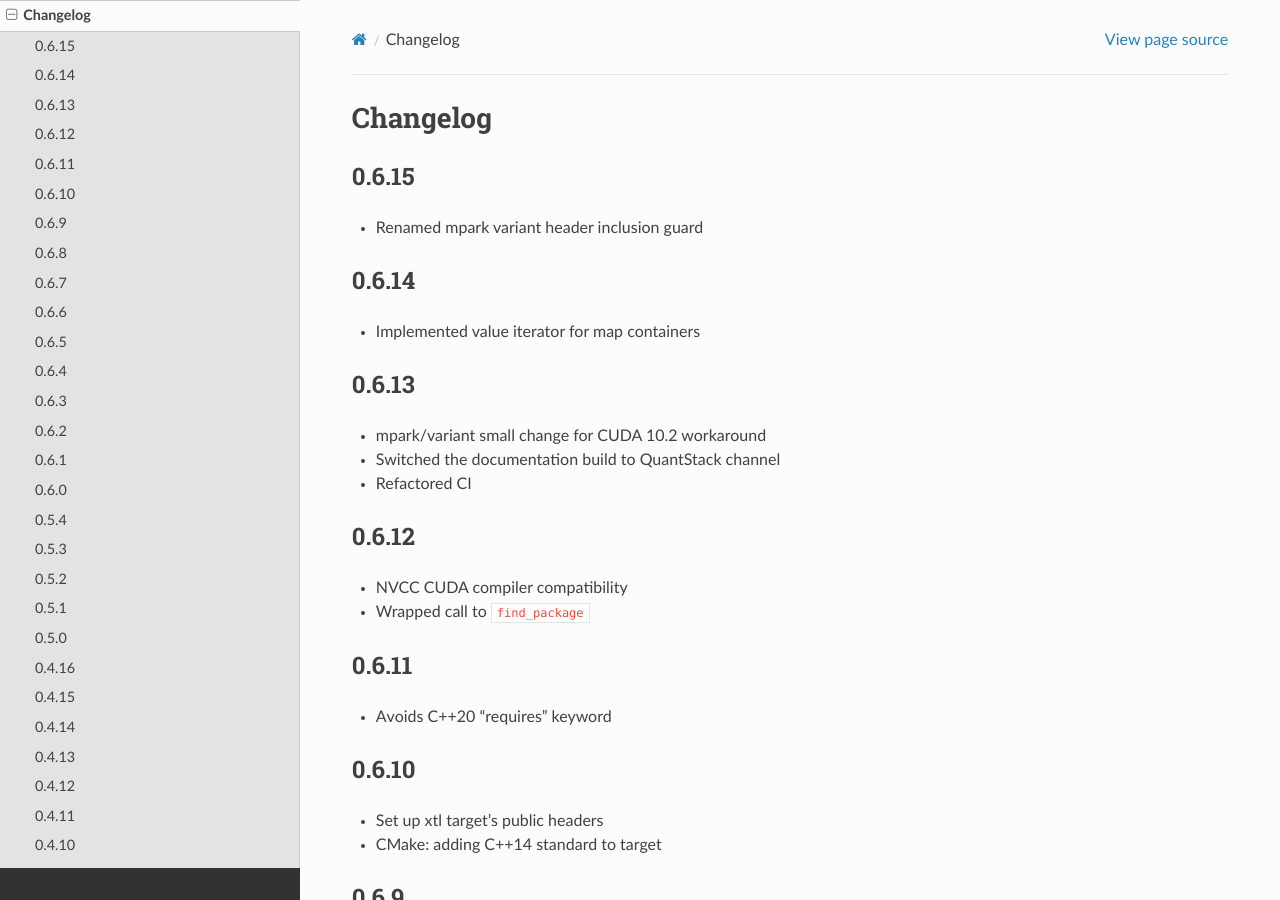
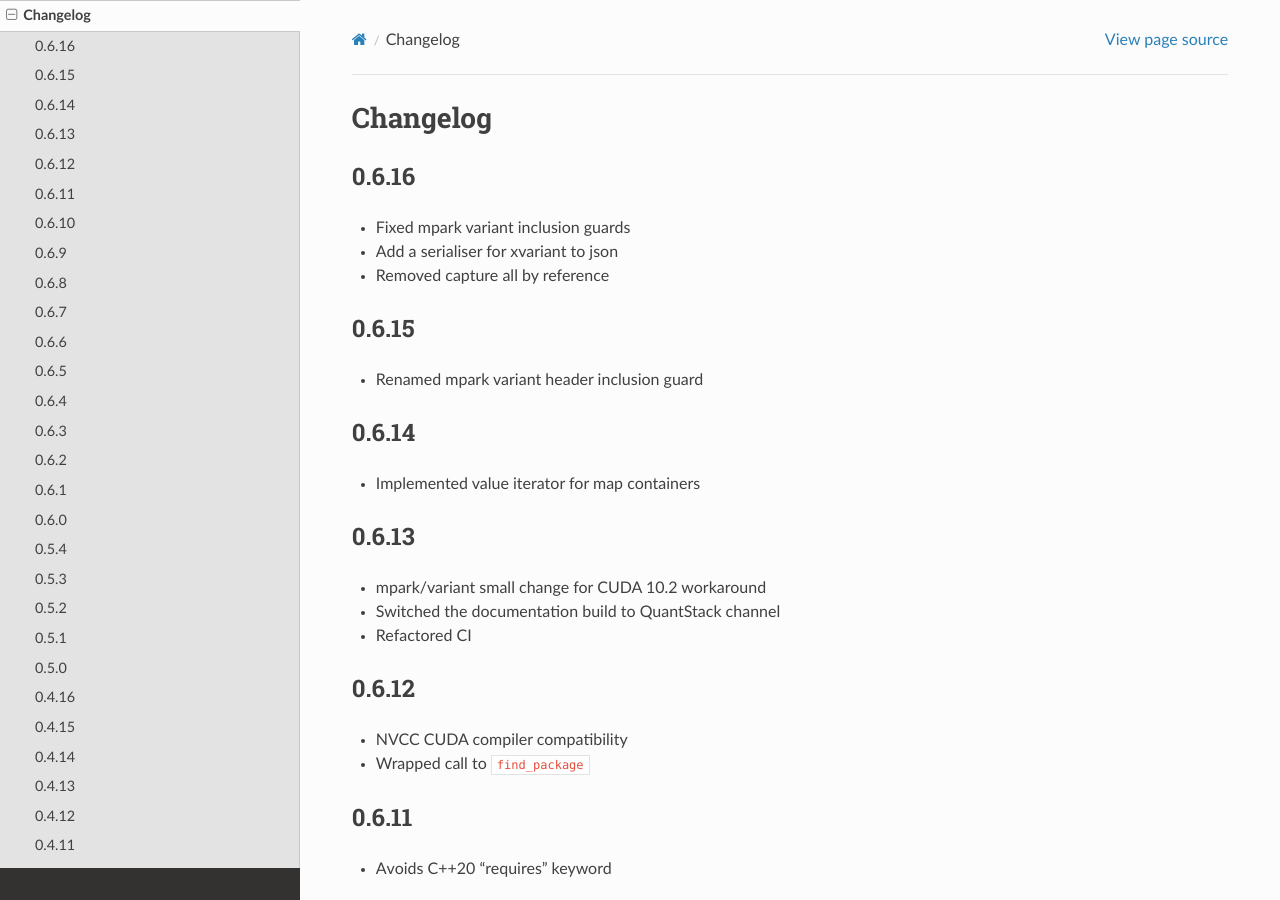
Before and after one commit to xtensor-stack/xtl, a Sphinx documentation site: the page built from docs/source/changelog.rst, in a window 1280 px wide and 900 px high. Built offline with Sphinx 7.4.7 and the Read the Docs theme 2.0.0, drawn with Linux system fonts in a browser that asks for light colours.

Commit message:
Release 0.6.16

```diff
--- a/docs/source/changelog.rst
+++ b/docs/source/changelog.rst
@@ -6,6 +6,13 @@
 
 Changelog
 =========
+
+0.6.16
+------
+
+- Fixed mpark variant inclusion guards
+- Add a serialiser for xvariant to json
+- Removed capture all by reference
 
 0.6.15
 ------
```
Also changed, not shown: 1 other file.
